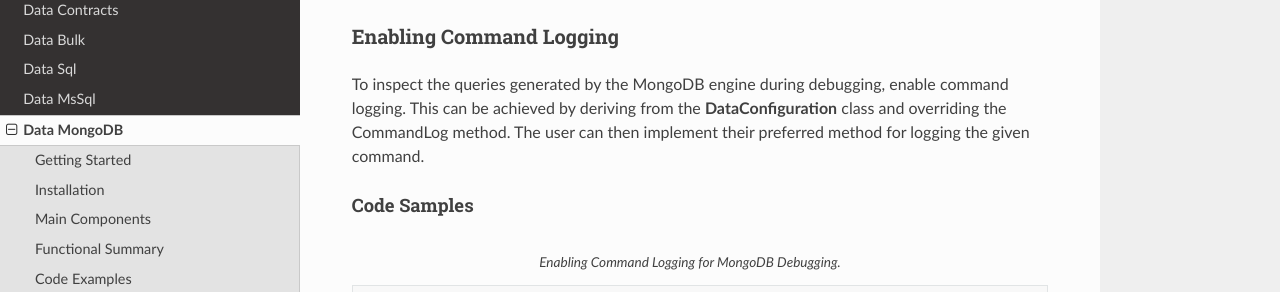
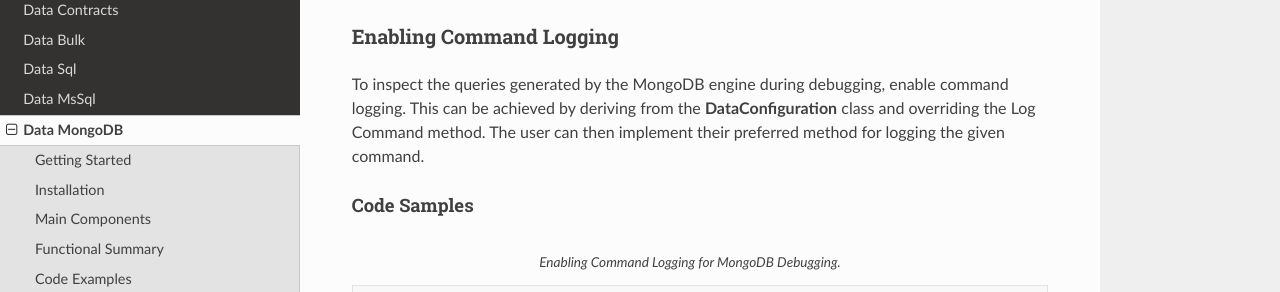
Before and after one commit to BjornWilliams/DocsVersaTul, a Sphinx documentation site: the page built from docs/source/mongodb.rst, in a window 1280 px wide and 900 px high, scrolled down 10428 px. Shown: the part 159-451 px from the top of the window. Built offline with Sphinx 7.4.7 and the Read the Docs theme 2.0.0, drawn with Linux system fonts in a browser that asks for light colours.

Commit message:
Update mongodb.rst
Fix typo

```diff
--- a/docs/source/mongodb.rst
+++ b/docs/source/mongodb.rst
@@ -553,7 +553,7 @@ Enabling Command Logging
 ^^^^^^^^^^^^^^^^^^^^^^
 
 To inspect the queries generated by the MongoDB engine during debugging, enable command logging.
-This can be achieved by deriving from the **DataConfiguration** class and overriding the CommandLog method.
+This can be achieved by deriving from the **DataConfiguration** class and overriding the Log Command method.
 The user can then implement their preferred method for logging the given command.
 
 Code Samples
```
